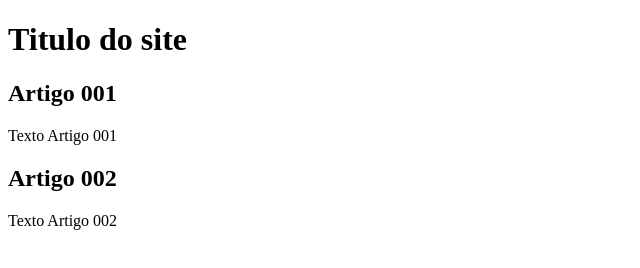
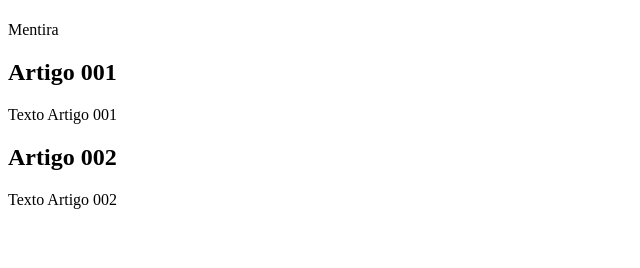
Before and after one commit to KleberMoreira3010/Projeto-site, a plain HTML site: page index.html in a window 1280 px wide. Shown: the whole page, without its empty margins (0-640 px from the left). Drawn offline with Linux system fonts and the light colour scheme.

Commit message:
add commit design

```diff
--- a/index.html
+++ b/index.html
@@ -9,7 +9,7 @@
 <body>
     <main>
         <header>
-            <h1> Titulo do site</h1>
+            <h1> </h1>Mentira
         </header>
         <article>
             <h2> Artigo 001 </h2>
```
